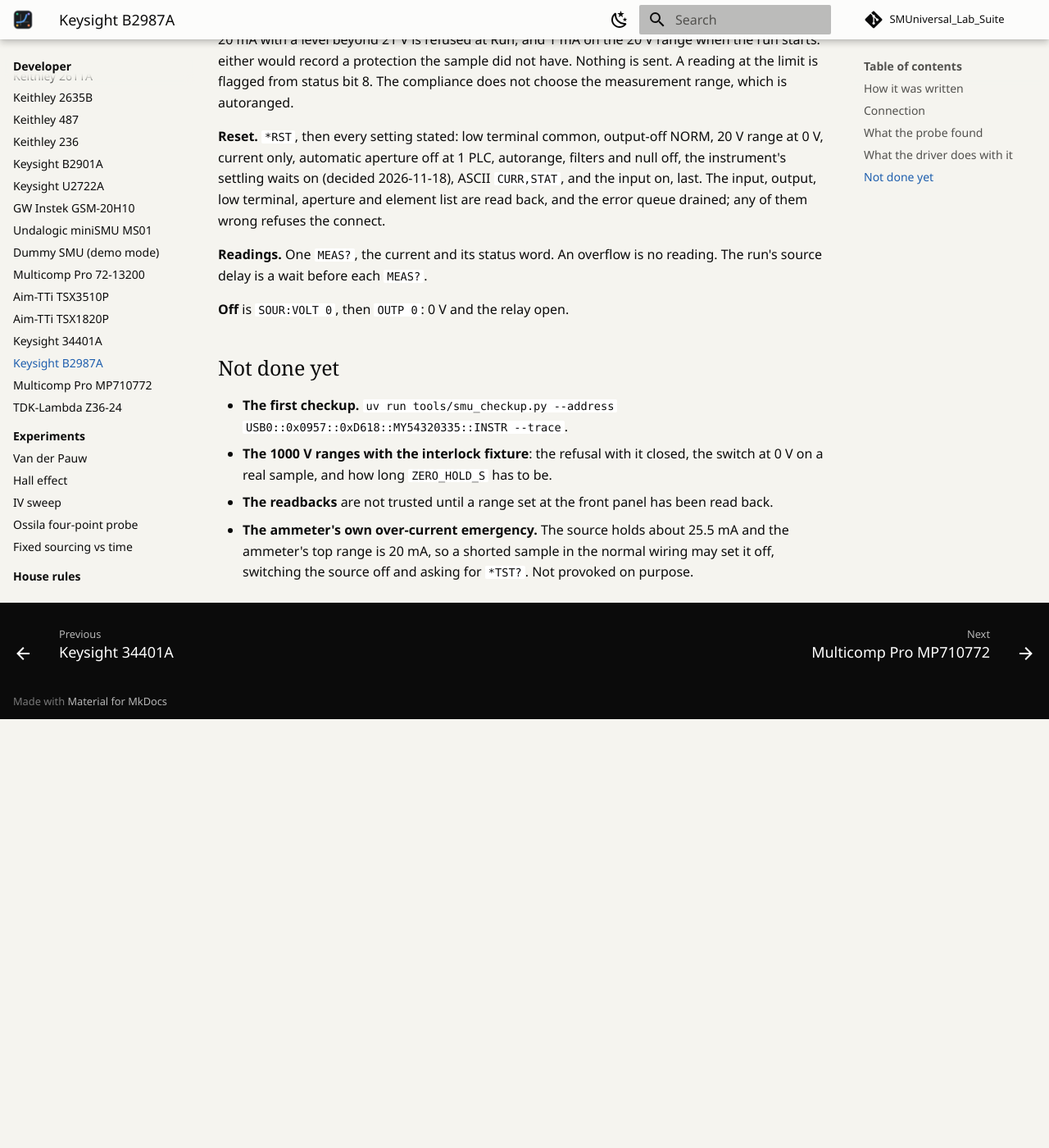
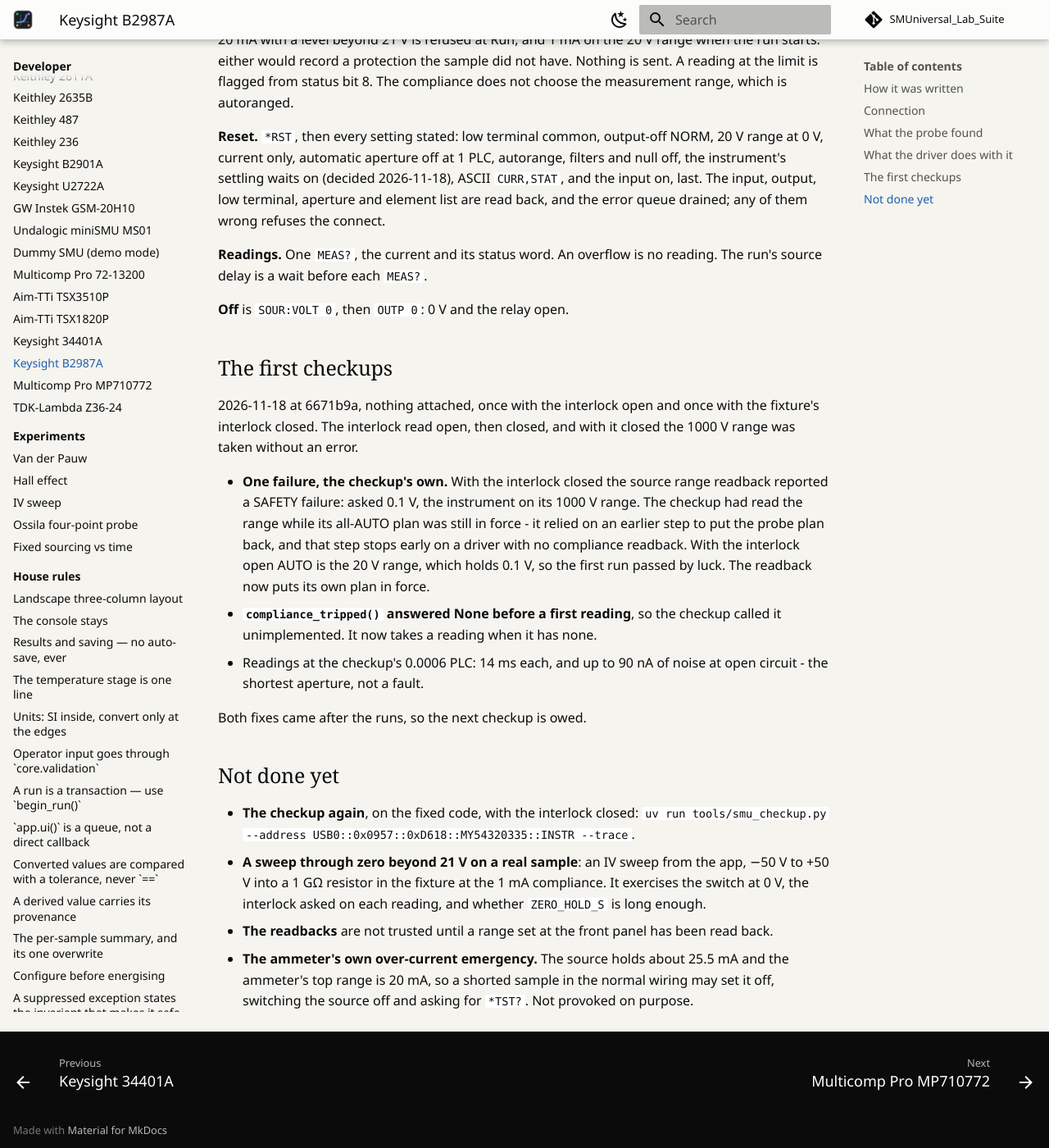
Before and after one commit to jcgutierrezg/SMUniversal_Lab_Suite, an MkDocs documentation site: the page built from docs/instruments/keysight-b2987a.md, in a window 1280 px wide and 1400 px high, scrolled down 1824 px. Shown: the whole window at 82% size. Built offline with MkDocs 1.6.1 and Material for MkDocs 9.7.7, drawn with Linux system fonts in a browser that asks for light colours; comment, search, counter and statistics services are not loaded; before the commit the page ends 2701 px from its top, so only the background shows below that.

Commit message:
Read back the ranges the checkup set, and the B2987A's flag before a reading
The B2987A's first checkups (2026-11-18, at 6671b9a): with its
interlock open, a pass with warnings; with the fixture's interlock
closed, one SAFETY failure on the source range readback. The checkup
read the range while its all-AUTO plan was still in force. It relied on
the compliance-survives-ranging step to put the probe plan back, and
that step stops early on a driver with no compliance readback. AUTO on
the B2987A is the 1000 V range once the interlock allows it, so the
readback compared that with the 0.1 V probe level; with the interlock
open AUTO is the 20 V range and the first run passed by luck. The
readback now puts the voltage-sourcing plan and its limit in force
itself. Checkup code is not fingerprinted, so nothing goes stale.

compliance_tripped() on the B2987A answered None before a first reading
- the status word only comes with one - and the checkup reported it as
not implemented. It now takes a reading when it has none.

The checkups are recorded in the instrument note; the B2987A owes one
on this code.

Co-Authored-By: Claude Opus 5.5 <noreply@anthropic.com>

```diff
--- a/docs/instruments/keysight-b2987a.md
+++ b/docs/instruments/keysight-b2987a.md
@@ -8,11 +8,11 @@ physical: true
 maintenance: active
 
 # --- bench facts: hand-written, and the schema requires them -------------
-bench_ever: false
-last_bench: null
-bench_notes: null
-bench_code: null
-bench_result: null
+bench_ever: true
+last_bench: 2026-11-18
+bench_notes: "2026-11-18 at 6671b9a over USB, nothing attached, twice. 13:42 with the interlock open: 43 pass, 4 warn, 0 fail, 17 skip. 13:47 with the fixture's interlock closed: 43 pass, 3 warn, 1 fail - the source range readback, a checkup fault (it read the range with its all-AUTO plan still in force, which with the interlock closed is the 1000 V range), fixed in the checkup. The interlock read open, then closed. Warnings: the unmeasured voltage floor and two untrusted range readbacks. compliance_tripped() answered None before a first reading and was reported as not implemented; it now takes one. Both changes are after this run, so a checkup is owed"
+bench_code: "8779e563bef8"
+bench_result: pass
 bench_result_note: null
 bench_revalidated: null
 reading_time: "about 34 ms per reading at 1 PLC on 50 Hz mains, autoranged or fixed (probe, 2026-11-18); 1.4 s with the automatic aperture *RST leaves on"
@@ -134,13 +134,38 @@ is no reading. The run's source delay is a wait before each `MEAS?`.
 
 **Off** is `SOUR:VOLT 0`, then `OUTP 0`: 0 V and the relay open.
 
+## The first checkups
+
+2026-11-18 at 6671b9a, nothing attached, once with the interlock open
+and once with the fixture's interlock closed. The interlock read open,
+then closed, and with it closed the 1000 V range was taken without an
+error.
+
+- **One failure, the checkup's own.** With the interlock closed the
+  source range readback reported a SAFETY failure: asked 0.1 V, the
+  instrument on its 1000 V range. The checkup had read the range while
+  its all-AUTO plan was still in force - it relied on an earlier step to
+  put the probe plan back, and that step stops early on a driver with no
+  compliance readback. With the interlock open AUTO is the 20 V range,
+  which holds 0.1 V, so the first run passed by luck. The readback now
+  puts its own plan in force.
+- **`compliance_tripped()` answered None before a first reading**, so
+  the checkup called it unimplemented. It now takes a reading when it
+  has none.
+- Readings at the checkup's 0.0006 PLC: 14 ms each, and up to 90 nA of
+  noise at open circuit - the shortest aperture, not a fault.
+
+Both fixes came after the runs, so the next checkup is owed.
+
 ## Not done yet
 
-- **The first checkup.** `uv run tools/smu_checkup.py --address
+- **The checkup again**, on the fixed code, with the interlock closed:
+  `uv run tools/smu_checkup.py --address
   USB0::0x0957::0xD618::MY54320335::INSTR --trace`.
-- **The 1000 V ranges with the interlock fixture**: the refusal with it
-  closed, the switch at 0 V on a real sample, and how long `ZERO_HOLD_S`
-  has to be.
+- **A sweep through zero beyond 21 V on a real sample**: an IV sweep
+  from the app, −50 V to +50 V into a 1 GΩ resistor in the fixture at
+  the 1 mA compliance. It exercises the switch at 0 V, the interlock
+  asked on each reading, and whether `ZERO_HOLD_S` is long enough.
 - **The readbacks** are not trusted until a range set at the front panel
   has been read back.
 - **The ammeter's own over-current emergency.** The source holds about
```
Also changed, not shown: docs/guide/instruments/index.md (+1 -1 lines), docs/guide/instruments/keysight-b2987a.md (+2 -2 lines), docs/open/checkup-owed.md (+1 -1 lines), 3 other files.
